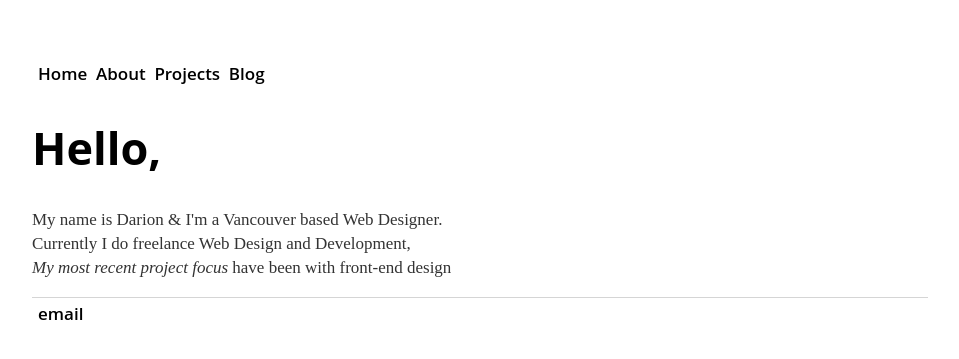
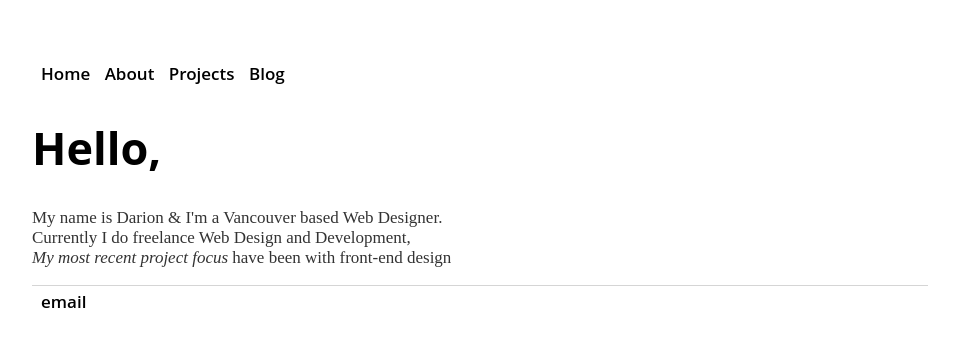
Before and after one commit to cosmicpepper/cosmicpepper.github.io, a Jekyll site: the page built from index.html, in a window 1280 px wide. Shown: the top 359 px of the page, without its empty margins (160-1119 px from the left). Built offline with Jekyll 4.4.1, drawn with Linux system fonts in a browser that asks for light colours.

Commit message:
Update main.css

```diff
--- a/css/main.css
+++ b/css/main.css
@@ -47,7 +47,6 @@
 p {
 
 	font-size: 17px;
-	line-height:1.4em;
 	color:#333;
 }
 
@@ -65,7 +64,6 @@
 
 nav ul li,footer ul li {
 	font-family:'Open Sans';
-	padding: 2px;
 	list-style: none;
 	font-weight: 600;
 	display:inline;
@@ -73,7 +71,7 @@
 
 nav ul, footer ul {
 	font-size: 17px;
-	font-family: 'Helvetica', 'Arial', 'Sans-Serif';
+	font-family: 'Open Sans', 'Arial', 'Sans-Serif';
 	padding: 2px;
 	list-style: none;
 	font-weight: 600;
```
